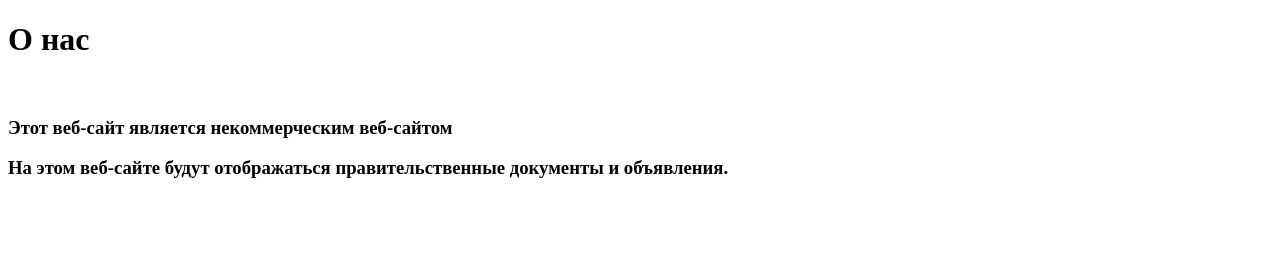
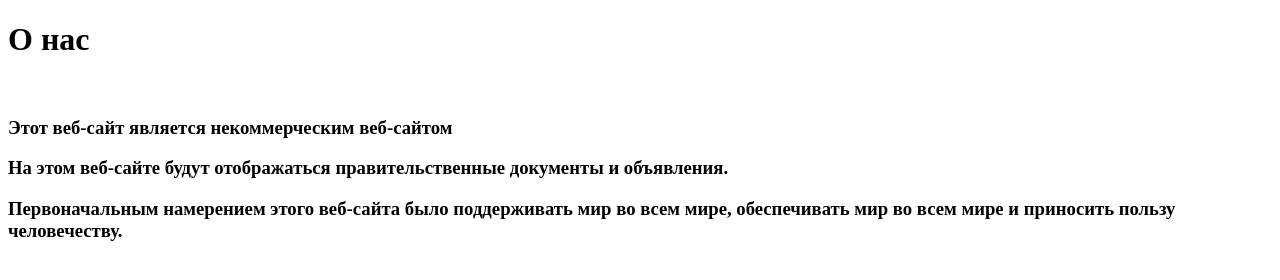
Before and after one commit to HaoLiRussia/HaoLiRussia.GitHub.io, a plain HTML site: page aboutus/index.html in a window 1280 px wide. Drawn offline with Linux system fonts and the light colour scheme.

Commit message:
Update aboutus

```diff
--- a/aboutus/index.html
+++ b/aboutus/index.html
@@ -14,7 +14,9 @@
             <h3>На этом веб-сайте будут отображаться правительственные документы и объявления.</h3>
         </p>
         <p>
-
+            <h3>
+                Первоначальным намерением этого веб-сайта было поддерживать мир во всем мире, обеспечивать мир во всем мире и приносить пользу человечеству.
+            </h3>
         </p>
     </body>
 </html>
```
